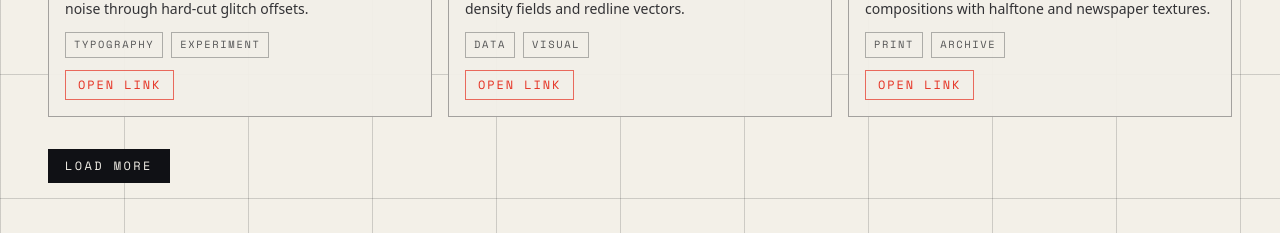
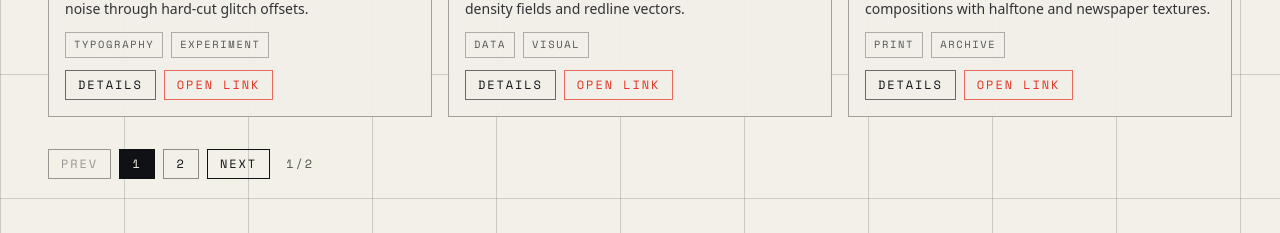
Before and after one commit to DARKEVEA/straybee_site, a Next.js app: page /en in a window 1280 px wide. Shown: the part 2406-2639 px from the top of the page. Built offline with nearby package versions, Linux system fonts and the light colour scheme.

Commit message:
fix some page interface

```diff
--- a/components/works-wall.tsx
+++ b/components/works-wall.tsx
@@ -3,6 +3,7 @@
 import { useEffect, useMemo, useState } from "react";
 import Image from "next/image";
 import clsx from "clsx";
+import { createPortal } from "react-dom";
 import type { Locale, WorkEntry } from "@/lib/types";
 
 type WorksWallLabels = {
@@ -33,8 +34,7 @@ type RandomBar = {
   opacity: number;
 };
 
-const baseVisibleCount = 6;
-const loadMoreStep = 3;
+const pageSize = 6;
 const fallbackPalette = ["rgb(229 49 34)", "rgb(243 201 50)", "rgb(20 214 255)", "rgb(253 88 152)"];
 
 const getSaturation = (r: number, g: number, b: number): number => {
@@ -162,9 +162,11 @@ type WorkCardProps = {
   locale: Locale;
   work: WorkEntry;
   openLabel: string;
+  detailsLabel: string;
+  onOpen: (work: WorkEntry) => void;
 };
 
-const WorkCard = ({ locale, work, openLabel }: WorkCardProps) => {
+const WorkCard = ({ locale, work, openLabel, detailsLabel, onOpen }: WorkCardProps) => {
   const [isActive, setIsActive] = useState(false);
   const [palette, setPalette] = useState<string[]>(fallbackPalette);
   const [bars, setBars] = useState<RandomBar[]>([]);
@@ -192,13 +194,28 @@ const WorkCard = ({ locale, work, openLabel }: WorkCardProps) => {
     setIsActive(false);
   };
 
+  const openDetails = () => {
+    onOpen(work);
+  };
+
   return (
     <article
       className={clsx("work-card hard-cut", isActive && "work-card-active")}
       onPointerEnter={activate}
       onPointerLeave={deactivate}
     >
-      <div className="relative aspect-[4/5] overflow-hidden border border-industrial/35 bg-industrial">
+      <div
+        className="relative aspect-[4/5] cursor-pointer overflow-hidden border border-industrial/35 bg-industrial"
+        onClick={openDetails}
+        onKeyDown={(event) => {
+          if (event.key === "Enter" || event.key === " ") {
+            event.preventDefault();
+            openDetails();
+          }
+        }}
+        role="button"
+        tabIndex={0}
+      >
         <Image
           src={work.cover}
           alt={work.title[locale]}
@@ -241,6 +258,14 @@ const WorkCard = ({ locale, work, openLabel }: WorkCardProps) => {
             </span>
           ))}
         </div>
+        <div className="flex flex-wrap gap-2">
+          <button
+            type="button"
+            onClick={openDetails}
+            className="inline-flex items-center border border-industrial/60 px-3 py-1.5 font-mono text-xs uppercase tracking-[0.16em] text-industrial hard-cut hover:bg-industrial hover:text-paper"
+          >
+            {detailsLabel}
+          </button>
           {work.links[0] ? (
             <a
               href={work.links[0].url}
@@ -252,6 +277,7 @@ const WorkCard = ({ locale, work, openLabel }: WorkCardProps) => {
             </a>
           ) : null}
         </div>
+      </div>
     </article>
   );
 };
@@ -259,7 +285,13 @@ const WorkCard = ({ locale, work, openLabel }: WorkCardProps) => {
 export const WorksWall = ({ locale, works, labels }: WorksWallProps) => {
   const [activeTag, setActiveTag] = useState("all");
   const [activeYear, setActiveYear] = useState("all");
-  const [visibleCount, setVisibleCount] = useState(baseVisibleCount);
+  const [currentPage, setCurrentPage] = useState(1);
+  const [selectedWork, setSelectedWork] = useState<WorkEntry | null>(null);
+
+  const detailsLabel = locale === "zh" ? "查看详情" : "Details";
+  const closeLabel = locale === "zh" ? "关闭" : "Close";
+  const prevLabel = locale === "zh" ? "上一页" : "Prev";
+  const nextLabel = locale === "zh" ? "下一页" : "Next";
 
   const tags = useMemo(() => {
     return Array.from(new Set(works.flatMap((work) => work.tags))).sort();
@@ -277,18 +309,61 @@ export const WorksWall = ({ locale, works, labels }: WorksWallProps) => {
     });
   }, [activeTag, activeYear, works]);
 
-  const visibleWorks = filteredWorks.slice(0, visibleCount);
-  const canLoadMore = visibleCount < filteredWorks.length;
+  const totalPages = Math.max(1, Math.ceil(filteredWorks.length / pageSize));
+  const visibleWorks = filteredWorks.slice((currentPage - 1) * pageSize, currentPage * pageSize);
+  const pageNumbers = Array.from({ length: totalPages }, (_, index) => index + 1);
 
   const handleTagChange = (nextTag: string) => {
     setActiveTag(nextTag);
-    setVisibleCount(baseVisibleCount);
+    setCurrentPage(1);
   };
 
   const handleYearChange = (nextYear: string) => {
     setActiveYear(nextYear);
-    setVisibleCount(baseVisibleCount);
+    setCurrentPage(1);
   };
+
+  useEffect(() => {
+    if (currentPage > totalPages) {
+      setCurrentPage(totalPages);
+    }
+  }, [currentPage, totalPages]);
+
+  useEffect(() => {
+    if (!selectedWork) {
+      return;
+    }
+
+    const body = document.body;
+    const html = document.documentElement;
+    const previousStyles = {
+      bodyOverflow: body.style.overflow,
+      bodyPaddingRight: body.style.paddingRight,
+      htmlOverflow: html.style.overflow
+    };
+    const scrollbarWidth = window.innerWidth - html.clientWidth;
+
+    const handleKeyDown = (event: KeyboardEvent) => {
+      if (event.key === "Escape") {
+        setSelectedWork(null);
+      }
+    };
+
+    body.style.overflow = "hidden";
+    html.style.overflow = "hidden";
+    if (scrollbarWidth > 0) {
+      body.style.paddingRight = `${scrollbarWidth}px`;
+    }
+
+    window.addEventListener("keydown", handleKeyDown);
+
+    return () => {
+      body.style.overflow = previousStyles.bodyOverflow;
+      body.style.paddingRight = previousStyles.bodyPaddingRight;
+      html.style.overflow = previousStyles.htmlOverflow;
+      window.removeEventListener("keydown", handleKeyDown);
+    };
+  }, [selectedWork]);
 
   return (
     <section id="works" className="mt-24 space-y-8">
@@ -346,20 +421,128 @@ export const WorksWall = ({ locale, works, labels }: WorksWallProps) => {
               locale={locale}
               work={work}
               openLabel={labels.open}
+              detailsLabel={detailsLabel}
+              onOpen={setSelectedWork}
             />
           ))}
         </div>
       )}
 
-      {canLoadMore ? (
+      {totalPages > 1 ? (
+        <nav aria-label={locale === "zh" ? "作品分页" : "Works pagination"} className="flex flex-wrap items-center gap-2">
           <button
             type="button"
-          onClick={() => setVisibleCount((count) => count + loadMoreStep)}
-          className="inline-flex border border-industrial bg-industrial px-4 py-2 font-mono text-xs uppercase tracking-[0.2em] text-paper hard-cut hover:bg-redline hover:border-redline"
+            onClick={() => setCurrentPage((value) => Math.max(1, value - 1))}
+            disabled={currentPage === 1}
+            className="inline-flex border border-industrial px-3 py-1.5 font-mono text-xs uppercase tracking-[0.16em] text-industrial hard-cut enabled:hover:bg-industrial enabled:hover:text-paper disabled:cursor-not-allowed disabled:opacity-40"
           >
-          {labels.loadMore}
+            {prevLabel}
           </button>
+
+          {pageNumbers.map((pageNumber) => (
+            <button
+              key={pageNumber}
+              type="button"
+              onClick={() => setCurrentPage(pageNumber)}
+              aria-current={pageNumber === currentPage ? "page" : undefined}
+              className={clsx(
+                "inline-flex min-w-9 items-center justify-center border px-3 py-1.5 font-mono text-xs uppercase tracking-[0.16em] hard-cut",
+                pageNumber === currentPage
+                  ? "border-industrial bg-industrial text-paper"
+                  : "border-industrial/45 text-industrial hover:border-industrial hover:bg-paper/70"
+              )}
+            >
+              {pageNumber}
+            </button>
+          ))}
+
+          <button
+            type="button"
+            onClick={() => setCurrentPage((value) => Math.min(totalPages, value + 1))}
+            disabled={currentPage === totalPages}
+            className="inline-flex border border-industrial px-3 py-1.5 font-mono text-xs uppercase tracking-[0.16em] text-industrial hard-cut enabled:hover:bg-industrial enabled:hover:text-paper disabled:cursor-not-allowed disabled:opacity-40"
+          >
+            {nextLabel}
+          </button>
+
+          <p className="ml-2 font-mono text-xs uppercase tracking-[0.16em] text-industrial/70">
+            {currentPage}/{totalPages}
+          </p>
+        </nav>
       ) : null}
+
+      {selectedWork
+        ? createPortal(
+            <div
+              className="fixed left-0 top-0 z-[120] flex h-[100dvh] w-screen items-center justify-center bg-industrial/85 p-4"
+              onClick={() => setSelectedWork(null)}
+            >
+              <article
+                className="max-h-[92vh] w-full max-w-5xl overflow-y-auto border border-paper/30 bg-paper"
+                onClick={(event) => event.stopPropagation()}
+              >
+                <header className="flex items-center justify-between border-b border-industrial/20 px-4 py-3 md:px-6">
+                  <h3 className="poster-heading text-xl uppercase leading-none text-industrial md:text-2xl">
+                    {selectedWork.title[locale]}
+                  </h3>
+                  <button
+                    type="button"
+                    onClick={() => setSelectedWork(null)}
+                    className="inline-flex border border-industrial px-3 py-1.5 font-mono text-xs uppercase tracking-[0.16em] text-industrial hard-cut hover:bg-industrial hover:text-paper"
+                  >
+                    {closeLabel}
+                  </button>
+                </header>
+
+                <div className="grid gap-0 lg:grid-cols-[1.08fr_0.92fr]">
+                  <div className="relative aspect-[4/5] border-b border-industrial/20 bg-industrial lg:border-b-0 lg:border-r">
+                    <Image
+                      src={selectedWork.cover}
+                      alt={selectedWork.title[locale]}
+                      fill
+                      sizes="(max-width: 1024px) 100vw, 58vw"
+                      className="object-cover"
+                    />
+                  </div>
+
+                  <div className="space-y-5 p-4 md:p-6">
+                    <p className="font-mono text-xs uppercase tracking-[0.18em] text-industrial/70">{selectedWork.year}</p>
+                    <p className="text-base leading-relaxed text-industrial/85">{selectedWork.summary[locale]}</p>
+                    {selectedWork.body ? (
+                      <p className="text-sm leading-relaxed text-industrial/80">{selectedWork.body}</p>
+                    ) : null}
+                    <div className="flex flex-wrap gap-2">
+                      {selectedWork.tags.map((tag) => (
+                        <span
+                          key={`${selectedWork.id}-modal-${tag}`}
+                          className="border border-industrial/35 px-2 py-1 font-mono text-[0.65rem] uppercase tracking-[0.16em] text-industrial/70"
+                        >
+                          {tag}
+                        </span>
+                      ))}
+                    </div>
+                    {selectedWork.links.length > 0 ? (
+                      <div className="flex flex-wrap gap-2">
+                        {selectedWork.links.map((link) => (
+                          <a
+                            key={`${selectedWork.id}-${link.url}`}
+                            href={link.url}
+                            target="_blank"
+                            rel="noreferrer"
+                            className="inline-flex items-center border border-redline/70 px-3 py-1.5 font-mono text-xs uppercase tracking-[0.16em] text-redline hard-cut hover:bg-redline hover:text-paper"
+                          >
+                            {link.label[locale]}
+                          </a>
+                        ))}
+                      </div>
+                    ) : null}
+                  </div>
+                </div>
+              </article>
+            </div>,
+            document.body
+          )
+        : null}
     </section>
   );
 };
```
Lines whose indentation alone changed are shown as unchanged.
